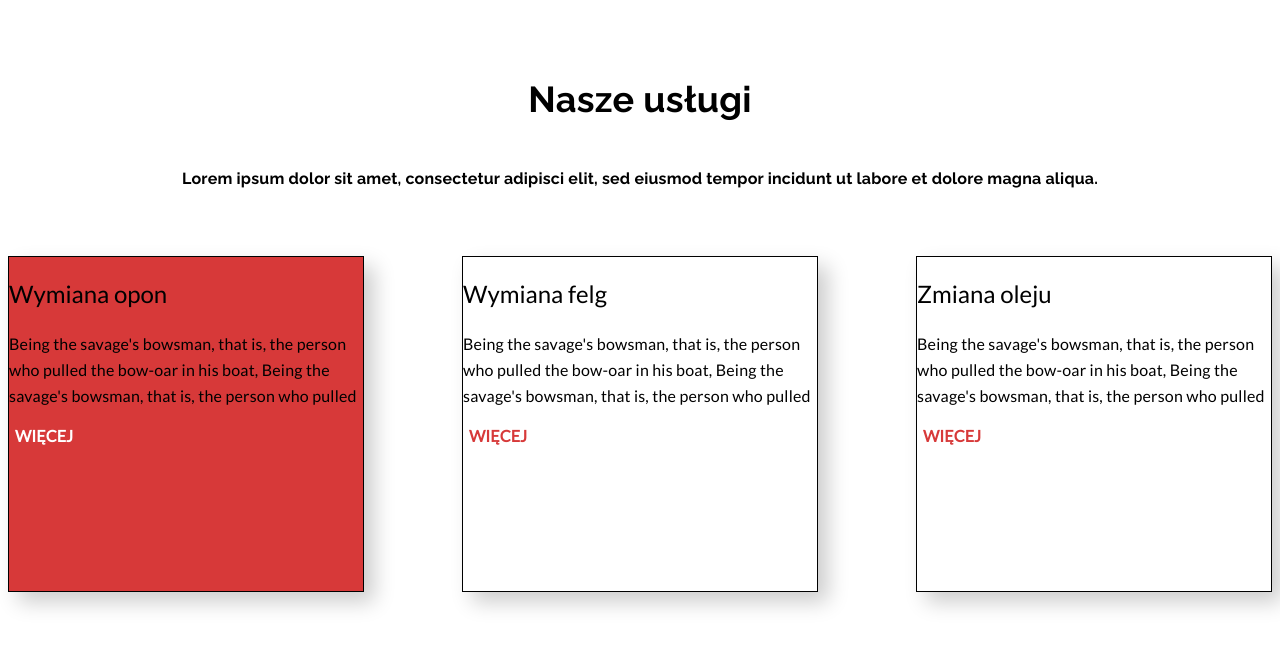
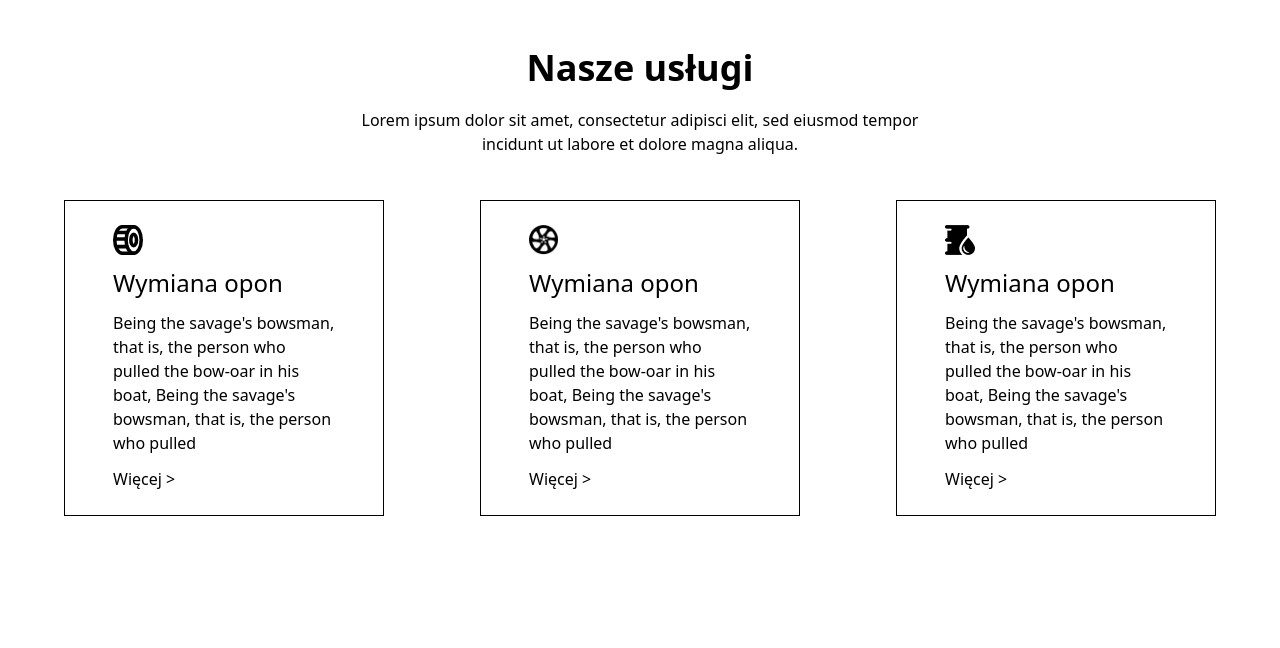
Before and after one commit to powsianka/Slawek_task_2, a plain HTML site: page index.html in a window 1280 px wide. Drawn offline with nearby package versions, Linux system fonts and the light colour scheme.

Commit message:
Tailwind version

```diff
--- a/index.html
+++ b/index.html
@@ -3,53 +3,89 @@
     <meta charset="UTF-8" />
     <meta http-equiv="X-UA-Compatible" content="IE=edge" />
     <meta name="viewport" content="width=device-width, initial-scale=1.0" />
-    <link
-      href="https://fonts.googleapis.com/css2?family=Lato&family=Raleway:wght@700&display=swap"
-      rel="stylesheet"
-    />
-    <link rel="stylesheet" href="style.css" />
-    <title>Document</title>
+    <script src="https://cdn.tailwindcss.com"></script>
+    <title>O nas</title>
+    <script>
+      tailwind.config = {
+        theme: {
+          container: {
+            padding: {
+              DEFAULT: "1rem",
+              sm: "2rem",
+              lg: "4rem",
+              xl: "4rem",
+              "2xl": "4rem",
+            },
+          },
+        },
+      };
+    </script>
   </head>
   <body>
-    <section>
-      <div id="title">
-        <h1>Nasze usługi</h1>
-        <p id="p_title">
+    <section class="container mx-auto space-y-11 py-12">
+      <div class="space-y-5 text-center">
+        <h1 class="text-4xl font-bold">Nasze usługi</h1>
+        <p class="mx-auto max-w-xl">
           Lorem ipsum dolor sit amet, consectetur adipisci elit, sed eiusmod
           tempor incidunt ut labore et dolore magna aliqua.
         </p>
       </div>
-      <div id="components">
-        <div id="components_all_red">
-          <h2>Wymiana opon</h2>
-          <p>
+      <ul class="grid grid-cols-1 gap-24 sm:grid-cols-2 lg:grid-cols-3">
+        <li
+          class="group space-y-3 border border-black px-12 py-6 hover:bg-red-600"
+        >
+          <img
+            class="max-h-[30px] max-w-[30px] group-hover:text-white"
+            src="./icons/wheel.svg"
+            alt="Kutas"
+          />
+          <h2 class="text-2xl font-medium group-hover:text-white">
+            Wymiana opon
+          </h2>
+          <p class="group-hover:text-white">
             Being the savage's bowsman, that is, the person who pulled the
             bow-oar in his boat, Being the savage's bowsman, that is, the person
             who pulled
           </p>
-          <button id="btn_white">WIĘCEJ</button>
-        </div>
-        <div class="components_all">
-          <div class="content">
-            <h2>Wymiana felg</h2>
-            <p>
-              Being the savage's bowsman, that is, the person who pulled the
-              bow-oar in his boat, Being the savage's bowsman, that is, the
-              person who pulled
-            </p>
-            <button class="btn">WIĘCEJ</button>
-          </div>
-        </div>
-        <div class="components_all">
-          <h2>Zmiana oleju</h2>
-          <p>
+          <a class="inline-block group-hover:text-white" href="#">Więcej ></a>
+        </li>
+        <li
+          class="group space-y-3 border border-black px-12 py-6 hover:bg-red-600"
+        >
+          <img
+            class="max-h-[30px] max-w-[30px] group-hover:text-white"
+            src="./icons/tire.png"
+            alt="Kutas"
+          />
+          <h2 class="text-2xl font-medium group-hover:text-white">
+            Wymiana opon
+          </h2>
+          <p class="group-hover:text-white">
             Being the savage's bowsman, that is, the person who pulled the
             bow-oar in his boat, Being the savage's bowsman, that is, the person
             who pulled
           </p>
-          <button class="btn">WIĘCEJ</button>
-        </div>
-      </div>
+          <a class="inline-block group-hover:text-white" href="#">Więcej ></a>
+        </li>
+        <li
+          class="group space-y-3 border border-black px-12 py-6 hover:bg-red-600"
+        >
+          <img
+            class="max-h-[30px] max-w-[30px] group-hover:text-white"
+            src="./icons/oil.png"
+            alt="Kutas"
+          />
+          <h2 class="text-2xl font-medium group-hover:text-white">
+            Wymiana opon
+          </h2>
+          <p class="group-hover:text-white">
+            Being the savage's bowsman, that is, the person who pulled the
+            bow-oar in his boat, Being the savage's bowsman, that is, the person
+            who pulled
+          </p>
+          <a class="inline-block group-hover:text-white" href="#">Więcej ></a>
+        </li>
+      </ul>
     </section>
   </body>
 </html>
--- a/style.css
+++ /dev/null
@@ -1,95 +0,0 @@
-h1 {
-  text-align: center;
-  font-family: "Raleway", sans-serif;
-  font-weight: 700;
-  font-size: 36px;
-  line-height: 42.26px;
-  letter-spacing: 0.3px;
-}
-
-#p_title {
-  text-align: center;
-  font-family: "Raleway", sans-serif;
-  font-size: 16px;
-  line-height: 26px;
-  letter-spacing: 0.2px;
-}
-
-#title {
-  display: flex;
-  flex-direction: column;
-  align-items: center;
-  text-align: center;
-  margin: 48px;
-}
-
-#components {
-  justify-content: center;
-  font-family: "Lato", sans-serif;
-  font-weight: 400;
-  font-size: 16px;
-  display: flex;
-  flex-direction: row;
-  gap: 98px;
-}
-
-#components_all_red {
-  background: url(tire.png);
-  width: 370px;
-  height: 334px;
-  border: 1px solid;
-  box-shadow: 10px 10px 20px rgba(0, 0, 0, 0.2);
-  gap: 22px;
-  background: #d73939;
-}
-
-.components_all {
-  width: 370px;
-  height: 334px;
-  border: 1px solid;
-  box-shadow: 10px 10px 20px rgba(0, 0, 0, 0.2);
-  gap: 22px;
-}
-
-h2 {
-  font-family: "Lato", sans-serif;
-  font-weight: 500;
-  font-size: 24px;
-  line-height: 34px;
-  letter-spacing: 0, 5px;
-}
-
-#btn_white {
-  font-family: "Lato", sans-serif;
-  font-weight: 700;
-  font-size: 16px;
-  text-transform: uppercase;
-  color: white;
-  border-style: none;
-  background-color: #d73939;
-}
-
-p {
-  font-family: "Lato", sans-serif;
-  font-weight: 400;
-  font-size: 16px;
-  line-height: 26px;
-  letter-spacing: 0.2px;
-}
-
-.btn {
-  font-family: "Lato", sans-serif;
-  font-weight: 700;
-  font-size: 16px;
-  text-transform: uppercase;
-  color: #d73939;
-  border-style: none;
-  background-color: #ffffff;
-}
-
-/* tutaj trochę głupieję: nie wiem czy komponenty wrzucić w ul a później kontent wrzucić w div'y, czy div'y w div'y i bawić się marginem
-.content{
-display: flex;
-position: absolute;
-padding: 88px;
-} */
```
Also changed, not shown: icons/oil.png (added), icons/tire.png (added), icons/wheel.svg (added).
